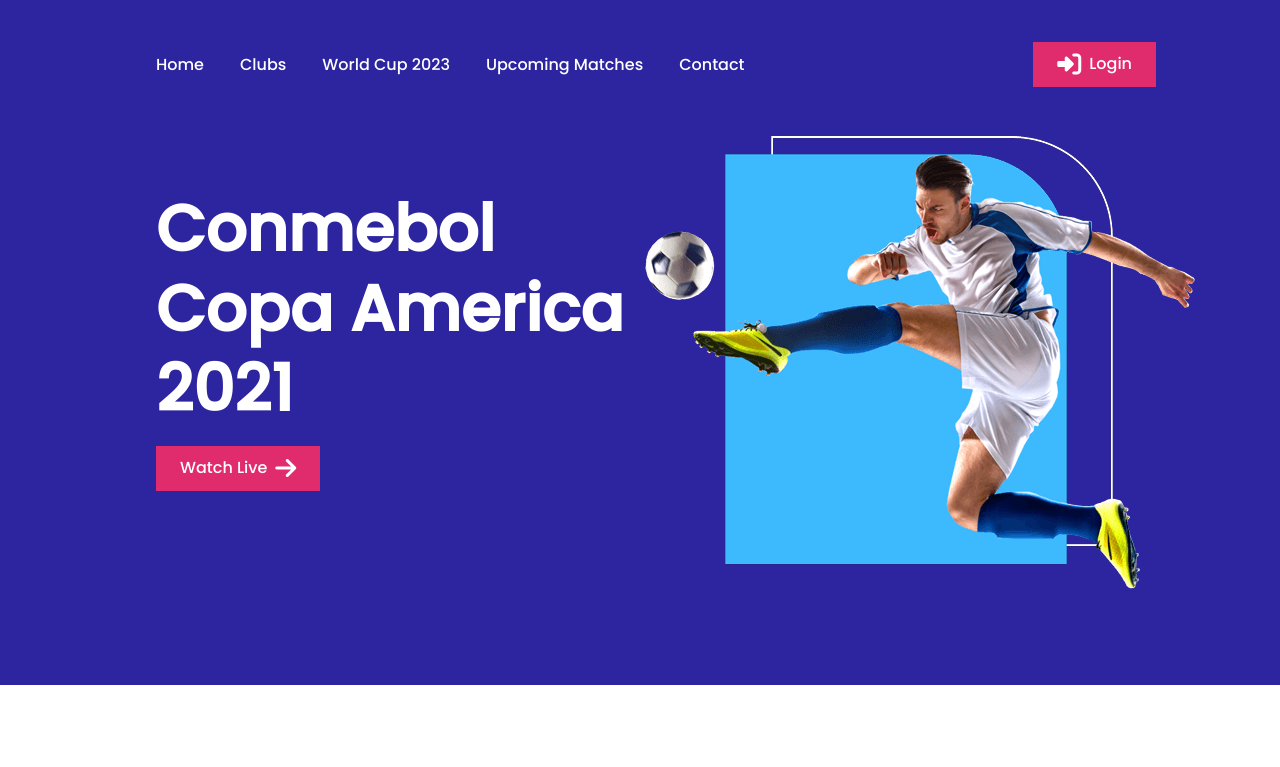
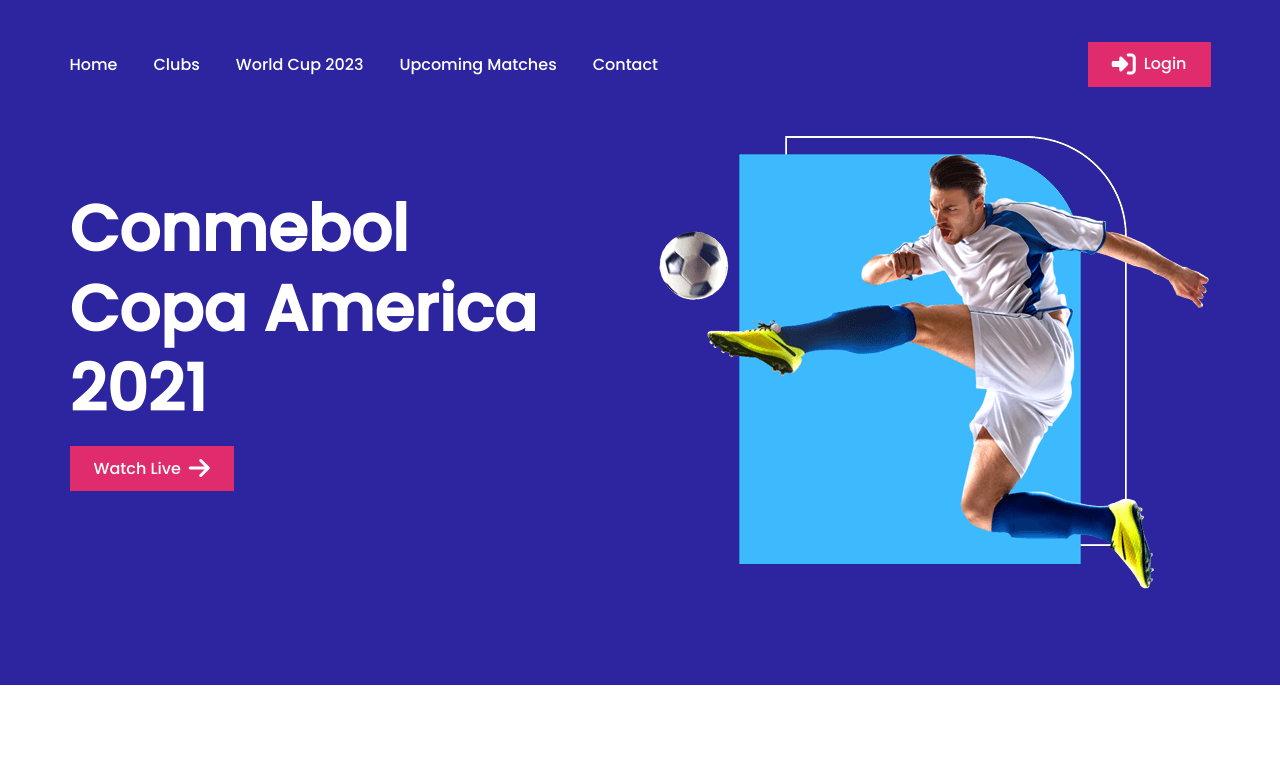
Before and after one commit to JulkarNaeem/responsive-football, a plain HTML site: page index.html in a window 1280 px wide. Shown: the top 767 px of the page. Drawn offline with Linux system fonts and the light colour scheme.

Commit message:
navber modify

```diff
--- a/index.html
+++ b/index.html
@@ -44,12 +44,10 @@
       <section class="banner">
         <div class="banner-txt">
           <h1>Conmebol Copa America 2021</h1>
-          <div class="banner-btn">
-            <a class="btn" href="#" target="none"
-              ><span class="btn-txt">Watch Live</span
-              ><span class="btn-arrow"><i class="fas fa-arrow-right"></i></span
-            ></a>
-          </div>
+          <a class="btn" href="#" target="none"
+            ><span class="btn-txt">Watch Live</span
+            ><span class="btn-arrow"><i class="fas fa-arrow-right"></i></span
+          ></a>
         </div>
         <div class="banner-img">
           <img src="images/banner.png" alt="Footballer with Football" />
--- a/style.css
+++ b/style.css
@@ -25,8 +25,10 @@
   display: flex;
   justify-content: space-between;
   align-items: center;
-  padding: 42px 124px 0px 156px;
   height: 44px;
+  width: 1141px;
+  margin: auto;
+  padding-top: 42px;
 }
 .menu {
   margin: 0px;
@@ -48,6 +50,7 @@
   background: #e02c6d;
   padding: 10px 24px;
   display: inline-flex;
+  align-items: center;
 }
 .btn-icon {
   margin-right: 8px;
@@ -58,19 +61,17 @@
   font-size: 16px;
   line-height: 24px;
 }
-.btn-arrow {
-  margin-left: 8px;
-  font-size: 24px;
-  line-height: 24px;
-}
 
 /* --------------------
         Banner
 --------------------- */
 .banner {
   display: flex;
-  justify-content: space-between;
-  padding: 50px 140px 86px 156px;
+  justify-content: center;
+  padding: 50px 0px 86px 0px;
+}
+.banner-txt {
+  margin-right: 100px;
 }
 .banner-txt h1 {
   font-weight: bold;
@@ -80,6 +81,11 @@
   width: 485px;
   height: 230px;
   margin-bottom: 27px;
+}
+.btn-arrow {
+  margin-left: 8px;
+  font-size: 24px;
+  line-height: 24px;
 }
 
 /* --------------------
@@ -140,7 +146,7 @@
 }
 
 /* --------------------
-      Footer
+      Highlights
 --------------------- */
 footer {
   width: 484px;
```
